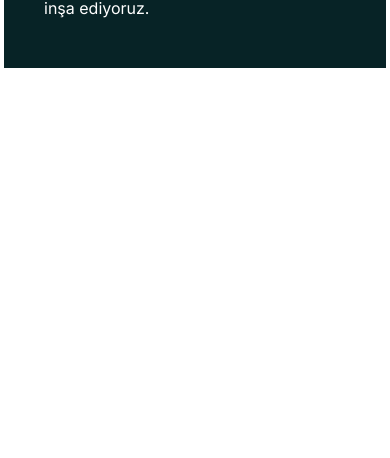
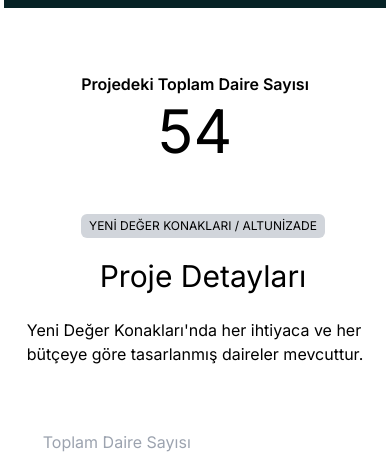
Before and after one commit to hkankyilmaz/construction-company-presentation, a Next.js app: page / in a window 390 px wide. Shown: the part 7743-8201 px from the top of the page. Before the commit the page ends 7815 px from the top, so only its background shows below. Built offline with nearby package versions, Linux system fonts and the light colour scheme.

Commit message:
section-ten added

```diff
--- a/src/app/globals.css
+++ b/src/app/globals.css
@@ -43,6 +43,9 @@
 }
 .tabInfo {
   @apply flex justify-center items-center bg-gray-300  px-2 py-1 text-xs uppercase rounded-md w-[80px];
+}
+.section-ten .tabInfo {
+  @apply w-full;
 }
 .section-card-header {
   @apply text-2xl md:text-[32px] xl:text-[42px] xl:leading-[48px];
--- a/src/app/page.js
+++ b/src/app/page.js
@@ -9,6 +9,7 @@
 import SectionSeven from "@/components/sections/SectionSeven";
 import SectionEight from "@/components/sections/SectionEight";
 import SectionNine from "@/components/sections/SectionNine";
+import SectionTen from "@/components/sections/SectionTen";
 
 export default function Home() {
   return (
@@ -23,6 +24,7 @@
       <SectionSeven />
       <SectionEight />
       <SectionNine />
+      <SectionTen />
     </main>
   );
 }
--- a/src/assets/photosUrl.js
+++ b/src/assets/photosUrl.js
@@ -5,7 +5,7 @@
     pdf: {
         one: "https://firebasestorage.googleapis.com/v0/b/freelanceprojects-c301f.appspot.com/o/buket-projects%2Fphotos%2FManzaraCengelkoy_BASKI_ic_sayfalar.pdf?alt=media&token=267bc85b-5238-4413-8e57-8c4113d1e96e"
     },
-    landingPage: {
+
     slider: {
         firstPhoto:
             "https://firebasestorage.googleapis.com/v0/b/freelanceprojects-c301f.appspot.com/o/buket-projects%2Fphotos%2FA15_SALON_6.jpg?alt=media&token=75c57bea-c10d-4ecf-bc07-d4329c8290cd",
@@ -16,7 +16,7 @@
 
     },
 
-    },
+
     sectionOne: {
         firstPhoto: "https://firebasestorage.googleapis.com/v0/b/freelanceprojects-c301f.appspot.com/o/buket-projects%2Fphotos%2Fvaziyet_planlari-03.jpg?alt=media&token=3f80afbe-a323-474f-aa6a-9ff929ed48b3"
     },
--- a/src/components/forms/ContactForm.js
+++ /dev/null
@@ -1,9 +0,0 @@
-import React from 'react'
-
-function ContactForm() {
-    return (
-        <div>ContactForm</div>
-    )
-}
-
-export default ContactForm
--- a/src/components/sections/SectionNine.jsx
+++ b/src/components/sections/SectionNine.jsx
@@ -5,7 +5,7 @@
 
 function SectionNine() {
   return (
-    <section className="my-[120px] max-md:p-1">
+    <section className="my-[60px] md:my-[120px] max-md:p-1">
       <div className="flex flex-col justify-center items-center p-10 bg-[#072326] text-white">
         <h3 className="text-xs mb-2">PRJOE GÖRSELLERİ</h3>
         <h2 className="text-2xl md:text-5xl">Yeni Değer Konakları</h2>
--- /dev/null
+++ b/src/components/sections/SectionTen.jsx
@@ -0,0 +1,71 @@
+import React from "react";
+
+function SectionTen() {
+  const arr1 = [
+    { title: "Toplam Daire Sayısı", info: "54" },
+    { title: "Toplam Blok", info: "2 Blok" },
+    { title: "Kapalı Otopark", info: "Var" },
+    { title: "Güvenlik", info: "Var" },
+  ];
+  const arr2 = [
+    { title: "2+1", info: "13 Daire" },
+    { title: "3+1", info: "7 daire" },
+    { title: "4+1", info: "4 daire" },
+    { title: "Dubleks", info: "16 daire" },
+  ];
+  const arr3 = [
+    { title: "2+1 ölçüleri", info: "55 - 71 m²" },
+    { title: "3+1 ölçüleri", info: "90 - 130 m²" },
+    { title: "4+1 ölçüleri", info: "150 - 238 m²" },
+  ];
+
+  return (
+    <section className="section-ten  m-auto flex-col xl:flex-row flex max-xl:space-y-12 xl:space-x-36 justify-center  items-center xl:items-start">
+      <div className="flex flex-col">
+        <span className=" font-semibold text-center">
+          Projedeki Toplam Daire Sayısı
+        </span>
+        <span className="text-[60px] md:text-[120px] leading-[70px] md:leading-[125px] text-center">
+          54
+        </span>
+      </div>
+      <div className="flex flex-col space-y-12">
+        <div className="flex  max-md:flex-col items-center max-md:space-y-6 md:space-x-16">
+          <div className="flex flex-col max-md:justify-center max-md:items-center space-y-5 pl-4">
+            <span className="tabInfo ">YENİ DEĞER KONAKLARI / ALTUNİZADE</span>
+            <span className="text-3xl md:text-5xl">Proje Detayları</span>
+          </div>
+          <div>
+            Yeni Değer Konakları'nda her ihtiyaca ve her <br /> bütçeye göre
+            tasarlanmış daireler mevcuttur.
+          </div>
+        </div>
+        <div className="flex flex-col space-y-4">
+          <Card arr={arr1} />
+          <Card arr={arr2} middle={true} />
+          <Card arr={arr3} />
+        </div>
+      </div>
+    </section>
+  );
+}
+
+export default SectionTen;
+
+function Card({ arr, middle }) {
+  const tailwindcss = middle ? "bg-[#F7F7F7]" : "";
+  return (
+    <div
+      className={`grid   grid-col-1 md:grid-cols-4 items-center gap-3 p-4 ${tailwindcss}`}
+    >
+      {arr.map((item, index) => {
+        return (
+          <div className="flex flex-col" key={index}>
+            <span className="text-gray-400"> {item.title} </span>
+            <span> {item.info} </span>
+          </div>
+        );
+      })}
+    </div>
+  );
+}
--- a/src/components/slider/SliderEmbla.jsx
+++ b/src/components/slider/SliderEmbla.jsx
@@ -9,15 +9,15 @@
 
 function SliderEmbla(props) {
   const imagesDesktop = [
-    p.landingPage.slider.firstPhoto,
-    p.landingPage.slider.secondPhoto,
-    p.landingPage.slider.thirdPhoto,
+    p.slider.firstPhoto,
+    p.slider.secondPhoto,
+    p.slider.thirdPhoto,
   ];
 
   const imagesMobile = [
-    p.landingPage.slider.firstPhotoMobile,
-    p.landingPage.slider.thirdPhotoMobile,
-    p.landingPage.slider.secondPhotoMobile,
+    p.slider.firstPhotoMobile,
+    p.slider.thirdPhotoMobile,
+    p.slider.secondPhotoMobile,
   ];
 
   const [list, setList] = React.useState(imagesDesktop);
```
Lines whose indentation alone changed are shown as unchanged.
